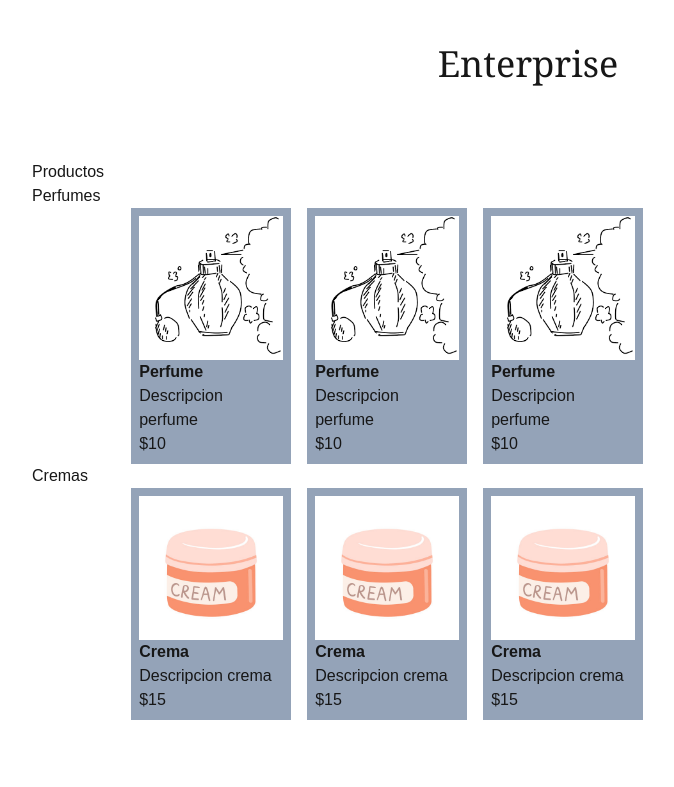
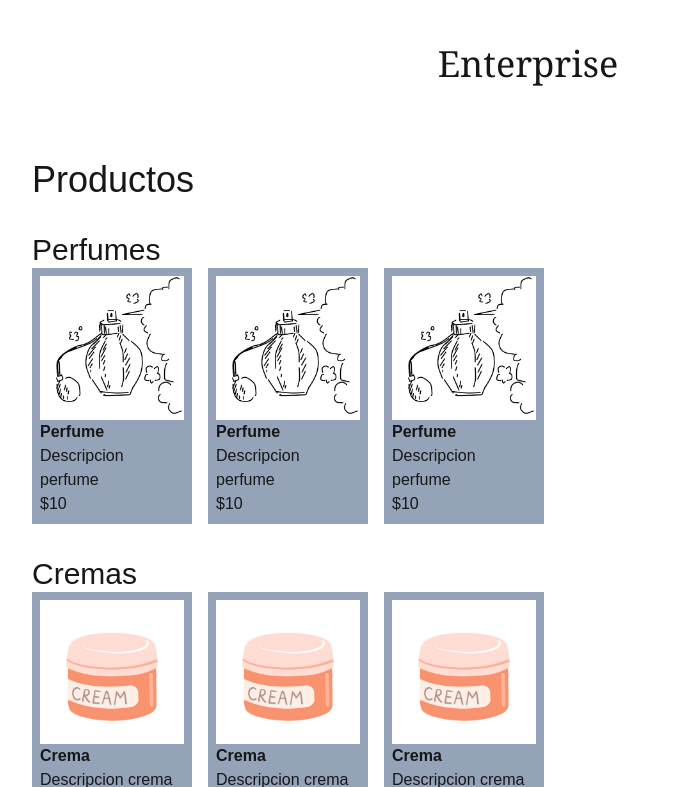
Before and after one commit to SebasUNLu/sample_spa, a Next.js app: page / in a window 1280 px wide. Shown: the top 787 px of the page, without its empty margins (112-786 px from the left). Built offline with nearby package versions, Linux system fonts and the light colour scheme.

Commit message:
update: styling in body, main and product components

```diff
--- a/app/components/ProductList.tsx
+++ b/app/components/ProductList.tsx
@@ -1,38 +1,32 @@
 import Image from "next/image";
 import { Product, productList } from "./products/productList";
 
-let perfumeList = productList.filter((prod) => (prod.type == "perfume"));
-let cremaList = productList.filter((prod) => (prod.type == "crema"));
+let perfumeList = productList.filter((prod) => prod.type == "perfume");
+let cremaList = productList.filter((prod) => prod.type == "crema");
 
 export default function ProductList() {
   return (
-    <div className="w-full flex flex-col">
-      <div className="flex flex-col w-full">
-        <p>Perfumes</p>
-        <div className="flex overflow-x-scroll gap-4 w-4/5 self-center">
-          {perfumeList.map((prod, index) => (
-            <ProductCard product={prod} key={`perfume_${index}`} />
-          ))}
-        </div>
-      </div>
+    <div className="w-full flex flex-col gap-8">
+      <DivList title="Perfumes" list={perfumeList} />
+      <DivList title="Cremas" list={cremaList} />
+    </div>
+  );
+}
 
-      <div className="flex flex-col w-full">
-        <p>Cremas</p>
-        <div className="flex overflow-x-scroll gap-4 w-4/5 self-center">
-          {cremaList.map((prod, index) => (
-            <ProductCard product={prod} key={`crema_${index}`} />
-          ))}
-        </div>
+function DivList({ title, list }: { title: string; list: Product[] }) {
+  return (
+    <div className="flex flex-col w-full">
+      <p className="text-3xl">{title}</p>
+      <div className="flex overflow-x-scroll gap-4 w-4/5">
+        {list.map((prod, index) => (
+          <ProductCard product={prod} key={`perfume_${index}`} />
+        ))}
       </div>
     </div>
   );
 }
 
-type ProductCardProps = {
-  product: Product;
-};
-
-function ProductCard({ product }: ProductCardProps) {
+function ProductCard({ product }: { product: Product }) {
   const { description, id, img, name, price } = product;
   return (
     <div className="bg-slate-400 flex flex-col p-2 listCard w-40">
--- a/app/components/general/PageSection.tsx
+++ b/app/components/general/PageSection.tsx
@@ -1,8 +1,9 @@
+import styled from "styled-components";
+
 type props = {
   title: string;
   children: React.ReactNode;
 };
-
 export default function PageSection({ title, children }: props) {
   return (
     <section id={`${title}`} className="w-full flex flex-col justify-center my-4 p-4">
@@ -17,5 +18,5 @@ type titleProps = {
 };
 
 function SectionTitle({ title }: titleProps) {
-  return <h2 className="">{title}</h2>;
+  return <h2 className="text-4xl mb-8">{title}</h2>;
 }
--- a/app/layout.tsx
+++ b/app/layout.tsx
@@ -30,7 +30,6 @@ export default function RootLayout({
       <body
         className={`${geistSans.variable} ${geistMono.variable} flex flex-col antialiased`}
       >
-        <MainTittle name="Enterprise" />
         {children}
         <Footer />
       </body>
--- a/app/page.tsx
+++ b/app/page.tsx
@@ -17,6 +17,7 @@ export default function Home() {
 
   return (
     <main className="flex flex-col grow items-center justify-center self-center w-full max-w-screen-lg">
+      <MainTittle name="Enterprise" />
       {sectionList.map((section) => {
         const { component, title } = section;
         return <PageSection children={component} title={title} key={title} />;
--- a/package.json
+++ b/package.json
@@ -12,7 +12,8 @@
     "clsx": "^2.1.1",
     "next": "14.2.15",
     "react": "^18",
-    "react-dom": "^18"
+    "react-dom": "^18",
+    "styled-components": "^6.1.13"
   },
   "devDependencies": {
     "@types/node": "^20",
```
Also changed, not shown: 1 other file (tests, documents, lock files or other folders).
